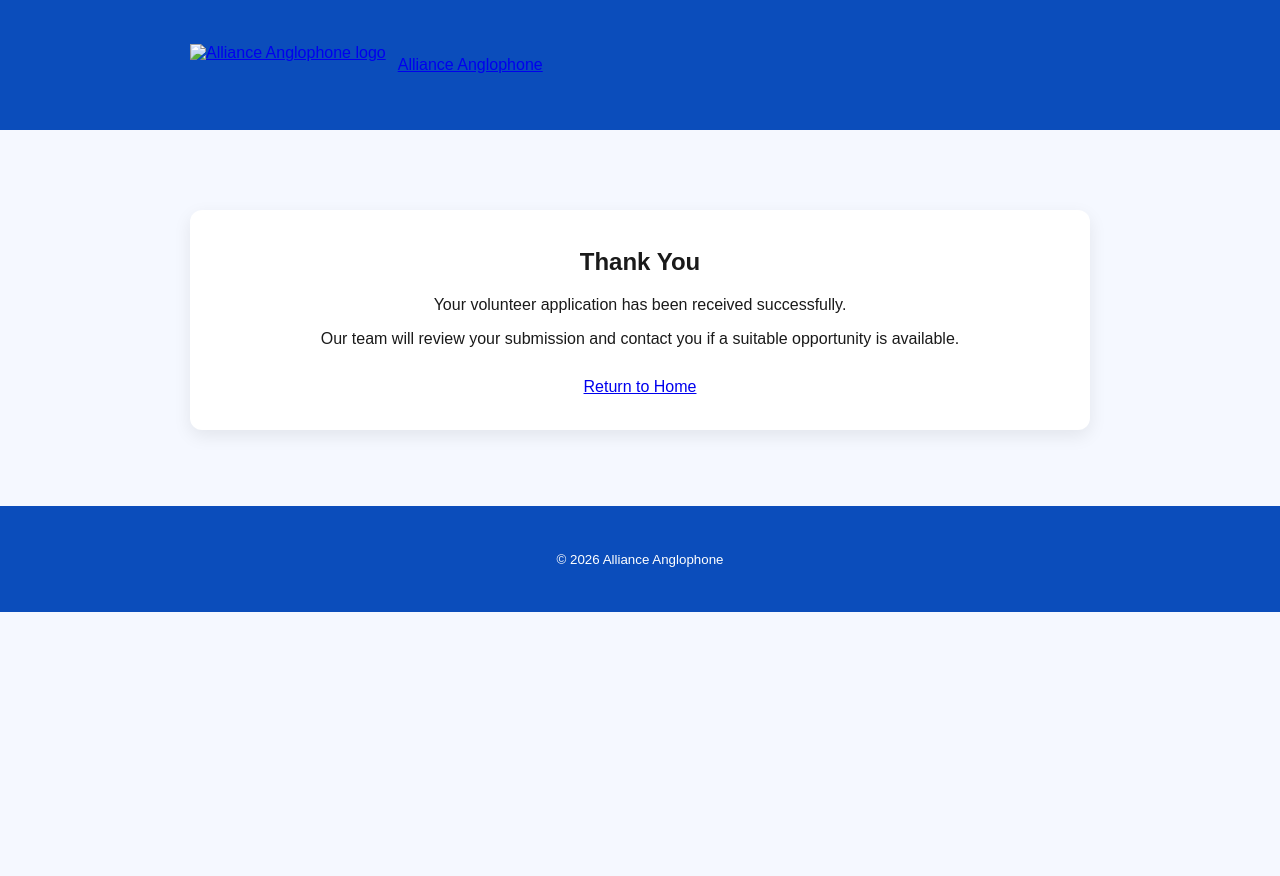
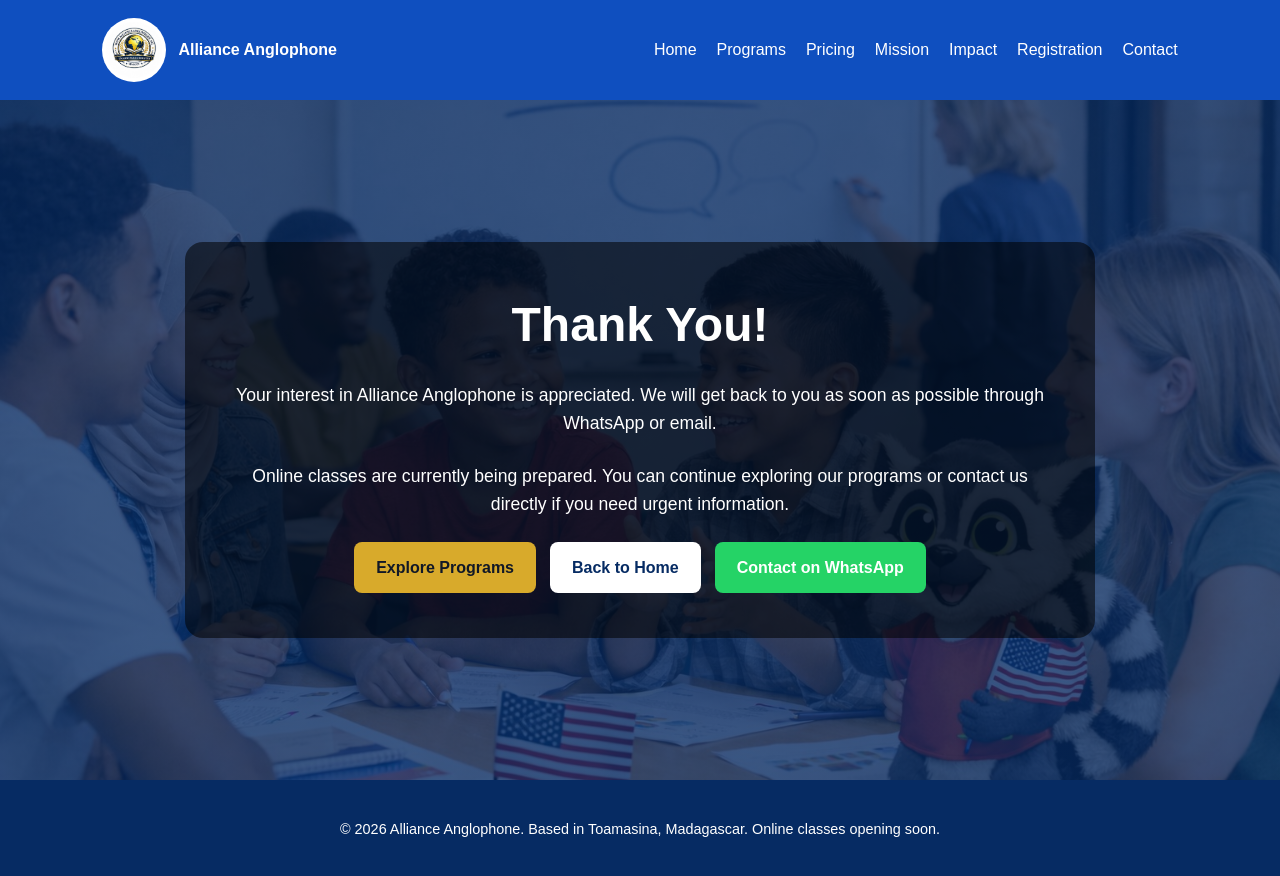
Before and after one commit to clarrydimbisoa/alliance-anglophone-site, a plain HTML site: page en/thank-you.html in a window 1280 px wide. Before the commit the page ends 800 px from the top, so only its background shows below. Drawn offline with Linux system fonts and the light colour scheme.

Commit message:
Update thank-you.html

```diff
--- a/en/thank-you.html
+++ b/en/thank-you.html
@@ -1,50 +1,206 @@
 <!DOCTYPE html>
 <html lang="en">
 <head>
-  <meta charset="UTF-8" />
-  <meta name="viewport" content="width=device-width, initial-scale=1.0" />
+  <meta charset="UTF-8">
+  <meta name="viewport" content="width=device-width, initial-scale=1.0">
   <title>Thank You | Alliance Anglophone</title>
-  <link rel="stylesheet" href="../assets/style.css" />
+  <meta name="description" content="Thank you for contacting Alliance Anglophone. We will get back to you soon.">
+
+  <style>
+    :root {
+      --blue: #0f4fbf;
+      --dark-blue: #062b63;
+      --gold: #d8aa2b;
+      --light: #f4f7fb;
+      --white: #ffffff;
+      --green: #25d366;
+      --text: #374151;
+    }
+
+    body {
+      margin: 0;
+      font-family: Arial, Helvetica, sans-serif;
+      background: var(--light);
+      color: var(--text);
+      line-height: 1.6;
+    }
+
+    .topbar {
+      background: var(--blue);
+      color: white;
+      padding: 18px 8%;
+      display: flex;
+      align-items: center;
+      justify-content: space-between;
+      flex-wrap: wrap;
+    }
+
+    .brand {
+      display: flex;
+      align-items: center;
+      gap: 12px;
+      color: white;
+      font-weight: 700;
+      text-decoration: none;
+    }
+
+    .brand img {
+      width: 56px;
+      height: 56px;
+      object-fit: contain;
+      border-radius: 50%;
+      background: white;
+      padding: 4px;
+    }
+
+    nav {
+      display: flex;
+      gap: 20px;
+      flex-wrap: wrap;
+    }
+
+    nav a {
+      color: white;
+      text-decoration: none;
+    }
+
+    nav a:hover {
+      color: var(--gold);
+    }
+
+    .hero {
+      min-height: 70vh;
+      background:
+        linear-gradient(rgba(6, 43, 99, 0.78), rgba(6, 43, 99, 0.78)),
+        url("../assets/hero.jpg") center/cover no-repeat;
+      display: flex;
+      align-items: center;
+      justify-content: center;
+      text-align: center;
+      padding: 60px 8%;
+      color: white;
+    }
+
+    .box {
+      max-width: 820px;
+      background: rgba(0, 0, 0, 0.55);
+      padding: 45px;
+      border-radius: 18px;
+    }
+
+    .box h1 {
+      font-size: 3rem;
+      margin: 0 0 18px;
+    }
+
+    .box p {
+      font-size: 1.1rem;
+      margin-bottom: 24px;
+    }
+
+    .btn-row {
+      display: flex;
+      justify-content: center;
+      gap: 14px;
+      flex-wrap: wrap;
+    }
+
+    .btn {
+      display: inline-block;
+      padding: 13px 22px;
+      border-radius: 8px;
+      font-weight: 700;
+      text-decoration: none;
+      transition: 0.2s;
+    }
+
+    .btn-primary {
+      background: var(--gold);
+      color: #111827;
+    }
+
+    .btn-secondary {
+      background: white;
+      color: var(--dark-blue);
+    }
+
+    .btn-whatsapp {
+      background: var(--green);
+      color: white;
+    }
+
+    .btn:hover {
+      transform: translateY(-2px);
+      opacity: 0.92;
+    }
+
+    footer {
+      background: var(--dark-blue);
+      color: white;
+      text-align: center;
+      padding: 24px 8%;
+      font-size: 0.9rem;
+    }
+
+    @media (max-width: 800px) {
+      .box h1 {
+        font-size: 2.2rem;
+      }
+
+      .box {
+        padding: 30px;
+      }
+
+      .topbar {
+        padding: 16px 5%;
+      }
+    }
+  </style>
 </head>
+
 <body>
 
   <header class="topbar">
-  <div class="container navwrap">
     <a class="brand" href="index.html">
-      <img src="../assets/logo.jpeg" alt="Alliance Anglophone logo" class="brand-logo">
+      <img src="../assets/logo.JPG" alt="Alliance Anglophone logo">
       <span>Alliance Anglophone</span>
     </a>
-  </div>
+
+    <nav>
+      <a href="index.html">Home</a>
+      <a href="programs.html">Programs</a>
+      <a href="pricing.html">Pricing</a>
+      <a href="mission.html">Mission</a>
+      <a href="impact.html">Impact</a>
+      <a href="registration.html">Registration</a>
+      <a href="contact.html">Contact</a>
+    </nav>
   </header>
 
-<main class="container">
-  <section class="card" style="text-align:center; margin-top:60px;">
-    <h1>Thank You</h1>
-
+  <main class="hero">
+    <div class="box">
+      <h1>Thank You!</h1>
       <p>
-      Your volunteer application has been received successfully.
+        Your interest in Alliance Anglophone is appreciated.
+        We will get back to you as soon as possible through WhatsApp or email.
       </p>
 
       <p>
-      Our team will review your submission and contact you if a suitable
-      opportunity is available.
+        Online classes are currently being prepared. You can continue exploring our programs
+        or contact us directly if you need urgent information.
       </p>
 
-    <p style="margin-top:30px;">
-      <a href="index.html" class="btn primary">Return to Home</a>
-    </p>
-  </section>
+      <div class="btn-row">
+        <a class="btn btn-primary" href="programs.html">Explore Programs</a>
+        <a class="btn btn-secondary" href="index.html">Back to Home</a>
+        <a class="btn btn-whatsapp" href="https://wa.me/261349201200">Contact on WhatsApp</a>
+      </div>
+    </div>
   </main>
 
-<footer class="footer">
-  <div class="container">
-    <small>© <span id="year"></span> Alliance Anglophone</small>
-  </div>
+  <footer>
+    <p>© 2026 Alliance Anglophone. Based in Toamasina, Madagascar. Online classes opening soon.</p>
   </footer>
-
-<script>
-  document.getElementById("year").textContent = new Date().getFullYear();
-</script>
 
 </body>
 </html>
```
Lines whose indentation alone changed are shown as unchanged.
